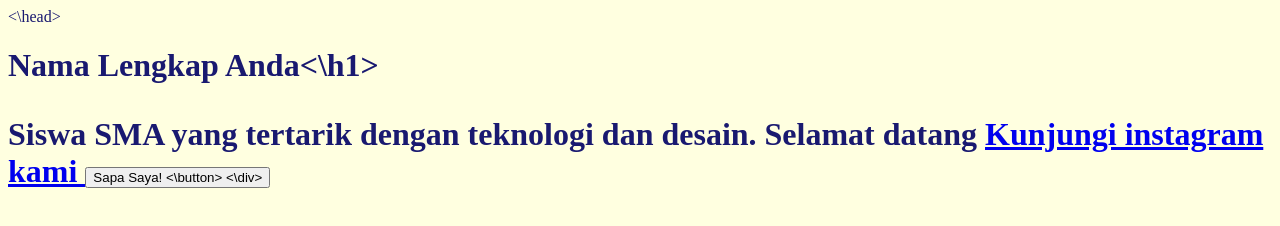
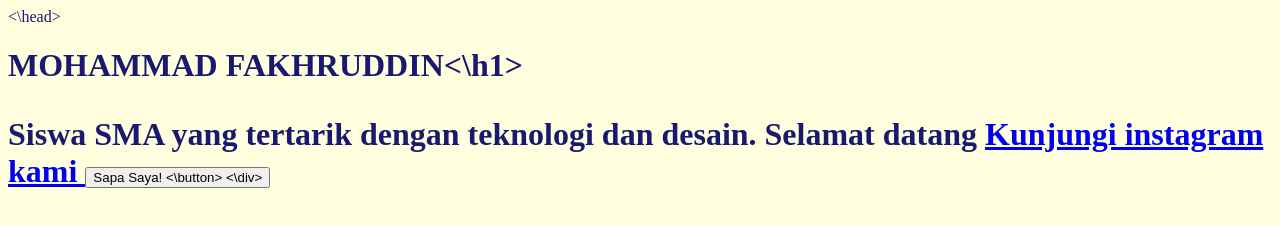
Before and after one commit to dwiniken87-dev/Udin, a plain HTML site: page index.html in a window 1280 px wide. Drawn offline with Linux system fonts and the light colour scheme; a script that the page names is missing.

Commit message:
Update name in header to 'MOHAMMAD FAKHRUDDIN'

```diff
--- a/index.html
+++ b/index.html
@@ -7,7 +7,7 @@
    <body>
           <div class="kartu profil">
           <omg SRC="foto-profil.jpg" alt="foto profil saya">
-          <h1>Nama Lengkap Anda<\h1>
+          <h1>MOHAMMAD FAKHRUDDIN<\h1>
           <p>Siswa SMA yang tertarik dengan teknologi dan desain. Selamat datang
           <a href="https://youtube.com/BRUDN GAMING">Kunjungi instagram kami
           <button id="sapaButton">Sapa Saya! <\button>
```
